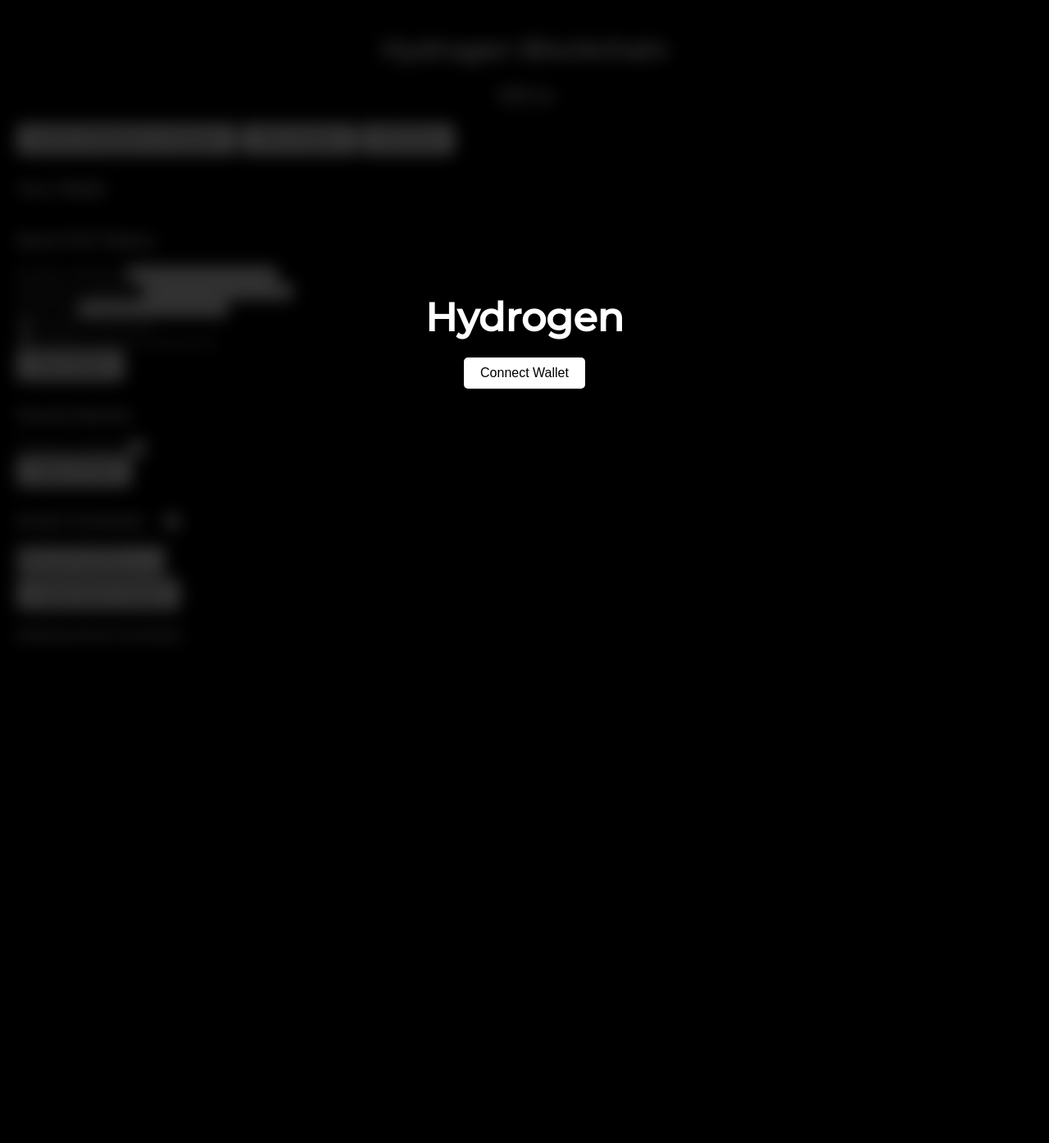
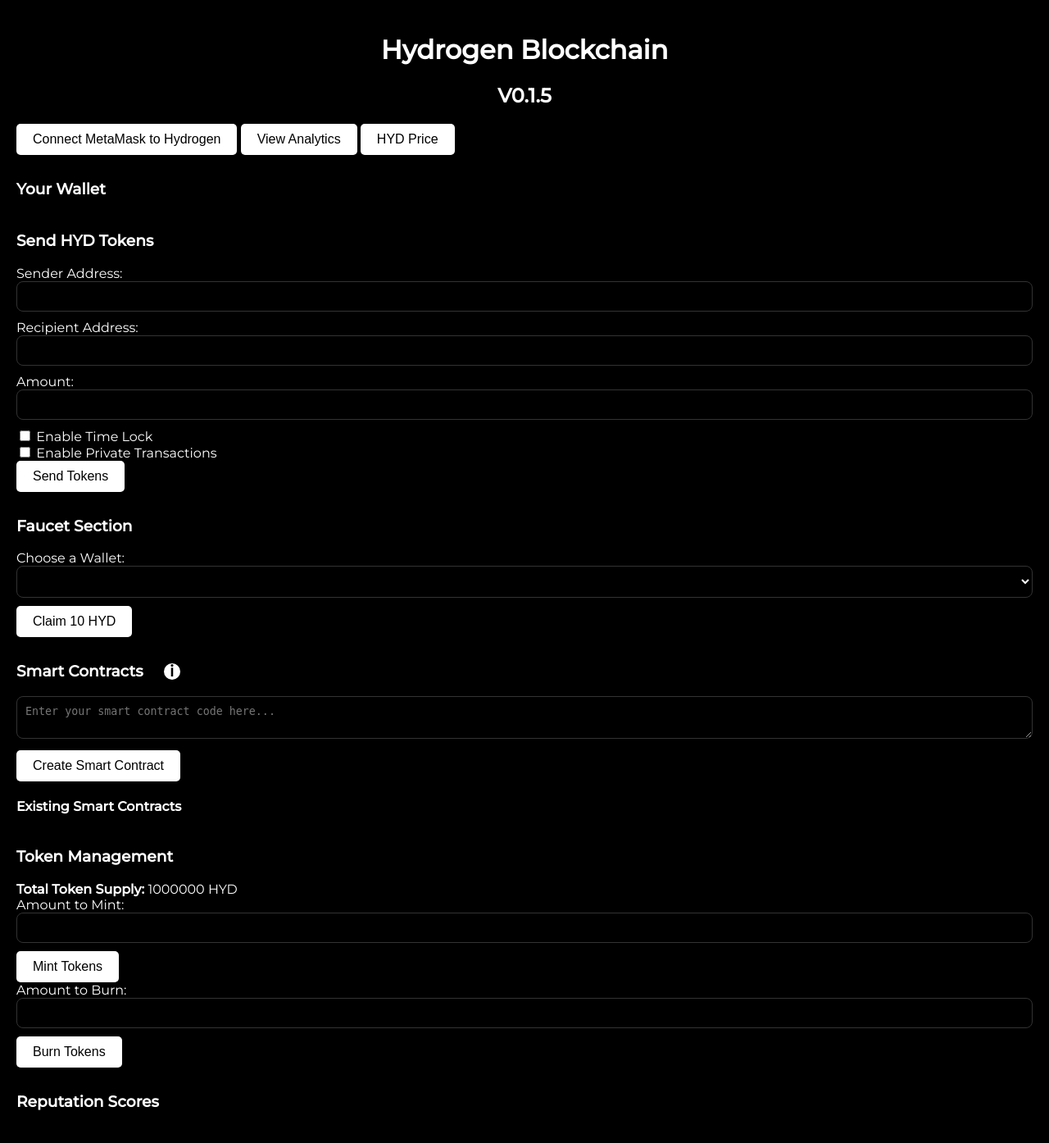
Before and after one commit to Hydrogen-hyd/Hydrogen, a Flask app: page / in a window 1280 px wide. Shown: the whole page at 82% size. Before the commit the page ends 751 px from the top, so only its background shows below. Run offline with Flask 3, Linux system fonts and the light colour scheme; lists and menus that the app fills with data are empty.

Commit message:
Update index.html

```diff
--- a/.code/templates/index.html
+++ b/.code/templates/index.html
@@ -108,68 +108,53 @@
             background-color: #333;
             color: #fff;
         }
-        .login-overlay {
+        .notification {
             position: fixed;
-            top: 0;
-            left: 0;
+            top: 20px;
+            right: 20px;
+            background-color: #333;
+            color: #fff;
+            padding: 15px;
+            border-radius: 5px;
+            box-shadow: 0 0 10px rgba(0, 0, 0, 0.5);
+            z-index: 1001;
+            width: 250px;
+            opacity: 0;
+            transition: opacity 0.5s ease;
+        }
+        .notification.show {
+            opacity: 1;
+        }
+        .progress-bar {
+            height: 5px;
+            background-color: #fff;
             width: 100%;
-            height: 100%;
-            background: rgba(0, 0, 0, 0.8);
-            backdrop-filter: blur(10px);
-            display: flex;
-            justify-content: center;
-            align-items: center;
-            z-index: 1000;
-            transition: opacity 0.5s ease, backdrop-filter 0.5s ease;
+            transition: width 10s linear;
         }
-        .login-overlay.hidden {
-            opacity: 0;
-            pointer-events: none;
-            backdrop-filter: blur(0);
+        input[type="text"], input[type="number"], textarea, select {
+            background-color: #000;
+            color: #fff;
+            border: 1px solid #333;
+            border-radius: 8px;
+            padding: 10px;
+            width: 100%;
+            box-sizing: border-box;
+            margin-bottom: 10px;
         }
-        .login-content {
-            text-align: center;
-            color: #fff;
-        }
-        .login-content h1 {
-            font-size: 48px;
-            margin-bottom: 20px;
-        }
-        .login-content button {
-            background: #fff;
-            color: #000;
-            padding: 10px 20px;
-            font-size: 16px;
-            border: none;
-            border-radius: 5px;
-            cursor: pointer;
-            transition: background 0.3s, color 0.3s;
-        }
-        .login-content button:hover {
-            background: #333;
-            color: #fff;
-        }
-        .disconnect-wallet-btn {
-            background: #fff;
-            color: #000;
-            transition: background 0.3s, color 0.3s;
-        }
-        .disconnect-wallet-btn:hover {
-            background: red;
-            color: #fff;
+        input[type="text"]:focus, input[type="number"]:focus, textarea:focus, select:focus {
+            outline: none;
+            border-color: #fff;
         }
     </style>
 </head>
 <body>
-    <div class="login-overlay" id="loginOverlay">
-        <div class="login-content">
-            <h1>Hydrogen</h1>
-            <button onclick="connectWallet()" id="walletButton">Connect Wallet</button>
-        </div>
+    <div class="notification" id="notification">
+        <p id="notificationMessage">You have received a new transaction!</p>
+        <div class="progress-bar" id="progressBar"></div>
     </div>
     <div class="container" id="mainContent">
         <h1>Hydrogen Blockchain</h1>
-        <h2>V0.1.4</h2>
+        <h2>V0.1.5</h2>
         <button onclick="toggleWalletConnection()" id="mainWalletButton" class="connect-wallet-btn">Connect MetaMask to Hydrogen</button>
         <a href="/analytics"><button>View Analytics</button></a>
         <a href="/hyd_price"><button>HYD Price</button></a>
@@ -284,6 +269,18 @@
 
         let isConnected = false;
 
+        // Simulate loading completion
+        window.addEventListener('load', () => {
+            if (!localStorage.getItem('hasSeenLoadingScreen')) {
+                setTimeout(() => {
+                    document.getElementById('loadingOverlay').classList.add('hidden');
+                    localStorage.setItem('hasSeenLoadingScreen', 'true');
+                }, 2000); // Simulate a 2-second loading time
+            } else {
+                document.getElementById('loadingOverlay').classList.add('hidden');
+            }
+        });
+
         // Handle wallet connection
         async function connectWallet() {
             if (typeof window.ethereum === 'undefined') {
@@ -333,9 +330,9 @@
                 });
 
                 if (response.ok) {
-                    document.getElementById('loginOverlay').classList.add('hidden');
                     isConnected = true;
                     updateWalletButton();
+                    showNotification('Wallet connected successfully!');
                 } else {
                     alert('Failed to connect wallet to Hydrogen blockchain');
                 }
@@ -348,6 +345,7 @@
         function disconnectWallet() {
             isConnected = false;
             updateWalletButton();
+            showNotification('Wallet disconnected successfully!');
             alert('Wallet disconnected');
         }
 
@@ -370,6 +368,24 @@
             }
         }
 
+        // Function to show notifications
+        function showNotification(message) {
+            const notification = document.getElementById('notification');
+            const progressBar = document.getElementById('progressBar');
+            document.getElementById('notificationMessage').textContent = message;
+            notification.classList.add('show');
+            progressBar.style.width = '100%';
+            setTimeout(() => {
+                notification.classList.remove('show');
+            }, 10000); // Show for 10 seconds
+            setTimeout(() => {
+                progressBar.style.width = '0%';
+            }, 10); // Start progress bar animation
+        }
+
+        // Example usage of showNotification
+        // showNotification('You have received a new transaction!');
+
         // Listen for account changes
         if (window.ethereum) {
             window.ethereum.on('accountsChanged', function (accounts) {
@@ -386,12 +402,18 @@
             lockTimeSection.style.display = this.checked ? 'block' : 'none';
         });
 
-        document.addEventListener('DOMContentLoaded', function() {
-            if (window.ethereum && window.ethereum.selectedAddress) {
-                isConnected = true;
-                document.getElementById('loginOverlay').classList.add('hidden');
-                updateWalletButton();
-            }
+        // Add event listener for send transaction form
+        document.querySelector('form[action="/send_transaction"]').addEventListener('submit', function(event) {
+            event.preventDefault();
+            showNotification('Transaction sent successfully!');
+            this.submit();
+        });
+
+        // Add event listener for faucet form
+        document.querySelector('form[action="/faucet"]').addEventListener('submit', function(event) {
+            event.preventDefault();
+            showNotification('Tokens claimed successfully!');
+            this.submit();
         });
     </script>
 </body>
```
